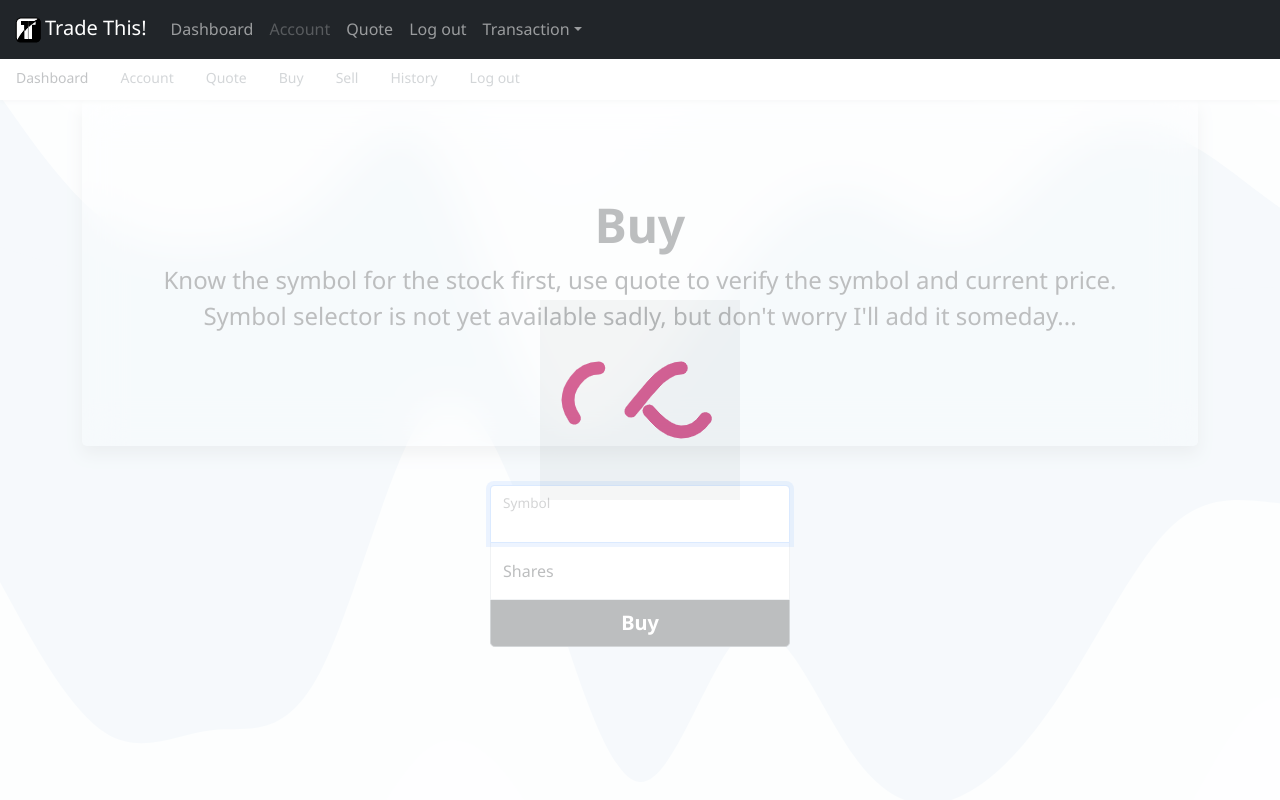
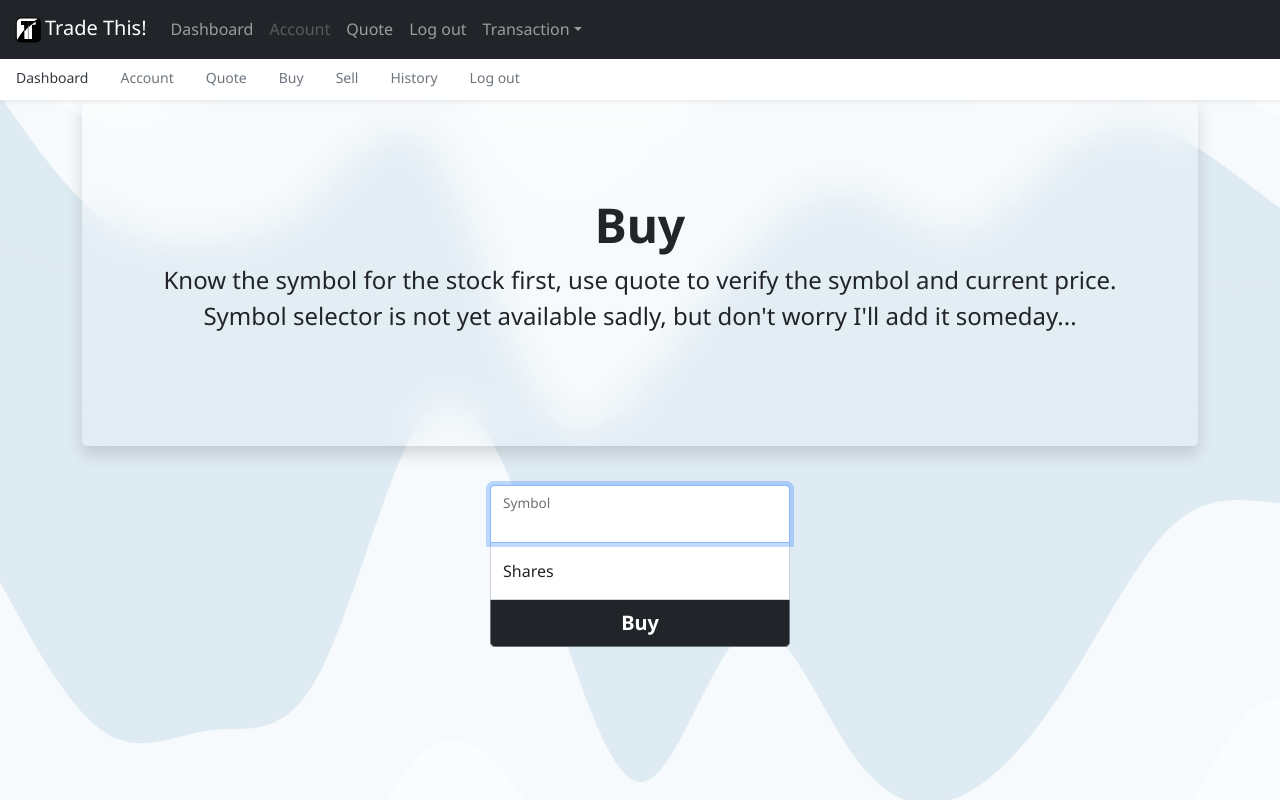
Before and after one commit to Ipcagr1d/trade-this, a Flask app: page /buy in a window 1280 px wide. Run offline with Flask 2, Linux system fonts and the light colour scheme; a user stored in the database is signed in; some libraries are stand-ins or nearby versions.

Commit message:
Removed redundant favicons

```diff
--- a/templates/layout.html
+++ b/templates/layout.html
@@ -7,16 +7,6 @@
 
     <!-- Bootstrap CSS -->
     <link href="https://cdn.jsdelivr.net/npm/bootstrap@5.0.2/dist/css/bootstrap.min.css" rel="stylesheet" integrity="sha384-EVSTQN3/azprG1Anm3QDgpJLIm9Nao0Yz1ztcQTwFspd3yD65VohhpuuCOmLASjC" crossorigin="anonymous">
-
-    <!-- Favicons -->
-    <link rel="apple-touch-icon" href="/docs/5.0/assets/img/favicons/apple-touch-icon.png" sizes="180x180">
-    <link rel="icon" href="/docs/5.0/assets/img/favicons/favicon-32x32.png" sizes="32x32" type="image/png">
-    <link rel="icon" href="/docs/5.0/assets/img/favicons/favicon-16x16.png" sizes="16x16" type="image/png">
-    <link rel="manifest" href="/docs/5.0/assets/img/favicons/manifest.json">
-    <link rel="mask-icon" href="/docs/5.0/assets/img/favicons/safari-pinned-tab.svg" color="#7952b3">
-    <link rel="icon" href="/docs/5.0/assets/img/favicons/favicon.ico">
-    <meta name="theme-color" content="#7952b3">
-
 
     <style>
       .bd-placeholder-img {
@@ -34,7 +24,6 @@
       }
     </style>
 
-
     <!-- Custom styles for this template -->
     <link href="/static/index-style.css" rel="stylesheet">
 
@@ -47,9 +36,6 @@
     <title>Trade This: {% block title %}{% endblock %}</title>
   </head>
   <body class="bg-light" id="index-body">
-    <div id="loading">
-      <img id="loading-image" src="/static/Infinity-1s-200px.gif" alt="Loading..." />
-    </div>
     <nav class="navbar navbar-expand-lg fixed-top navbar-dark bg-dark" aria-label="Main navigation">
         <div class="container-fluid">
           <a class="navbar-brand" href="#"><img src="/static/1x/Artboard 4.png">Trade This!</a>
@@ -111,12 +97,5 @@
     <script src="https://cdn.jsdelivr.net/npm/bootstrap@5.0.2/dist/js/bootstrap.bundle.min.js" integrity="sha384-MrcW6ZMFYlzcLA8Nl+NtUVF0sA7MsXsP1UyJoMp4YLEuNSfAP+JcXn/tWtIaxVXM" crossorigin="anonymous"></script>
 
     <script src="/static/offcanvas.js"></script>
-
-    <script>
-      $(window).on('load', function () {
-        $('#loading').hide();
-      })
-    </script>
-
     </body>
 </html>
```
